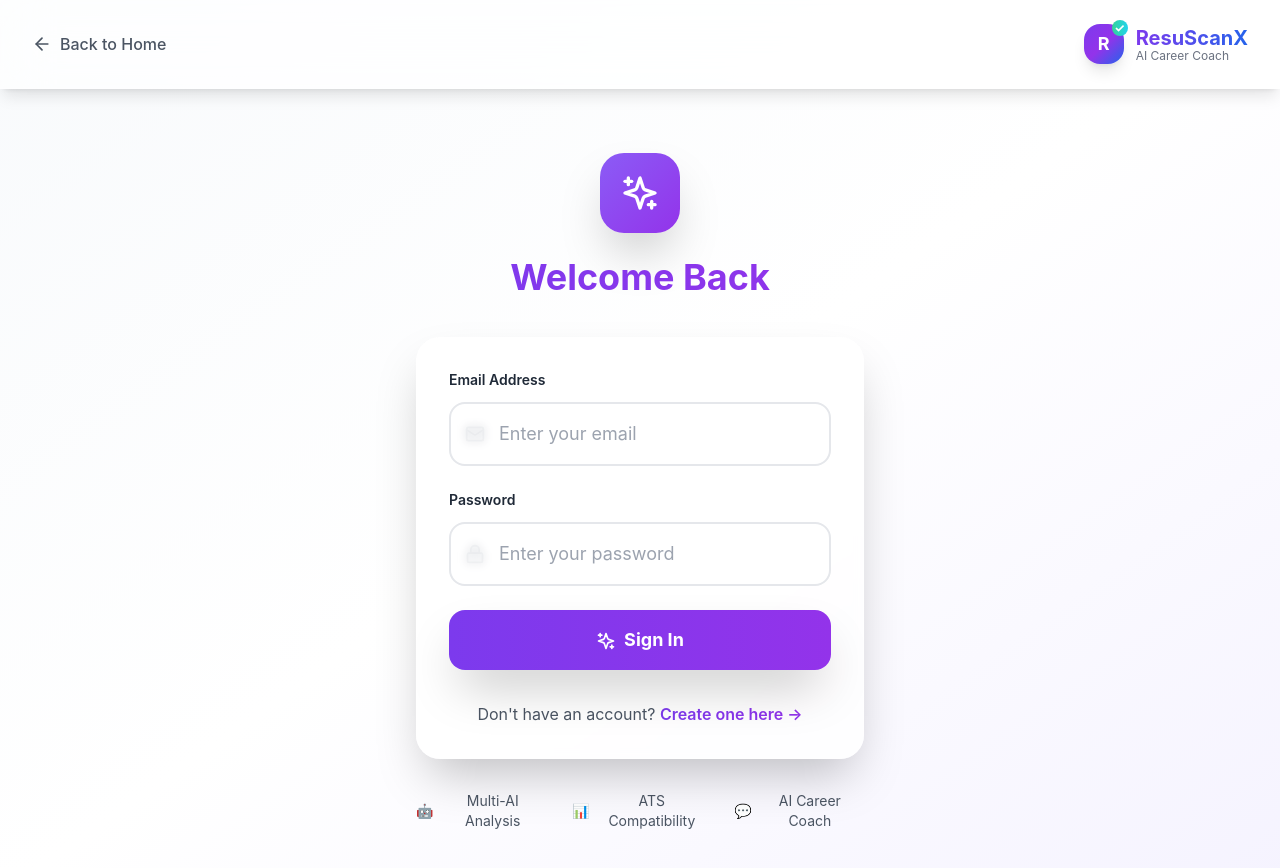
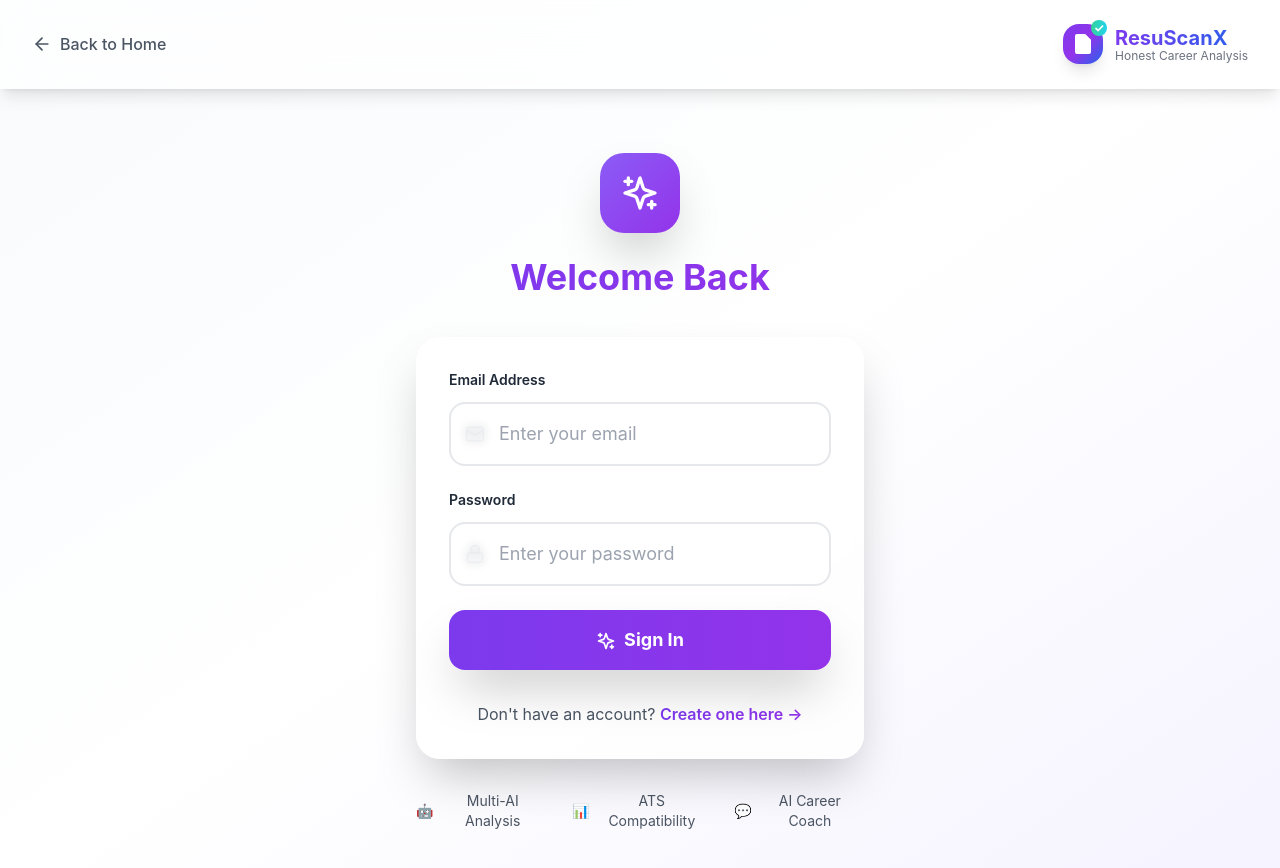
Before and after one commit to dheemanthm2004/ResuScanX, a Next.js app in the folder frontend/: page /login in a window 1280 px wide. Shown: the top 868 px of the page. Built offline with nearby package versions, Linux system fonts and the light colour scheme.

Commit message:
polished logo

```diff
--- a/frontend/app/analysis/[id]/page.tsx
+++ b/frontend/app/analysis/[id]/page.tsx
@@ -81,7 +81,7 @@ export default function AnalysisDetailPage() {
                 }`}
               >
                 <MessageCircle className="h-4 w-4 mr-2" />
-                AI Assistant (Gemini)
+                AI Assistant (4 AI Providers)
               </button>
             </div>
           </div>
--- a/frontend/app/login/page.tsx
+++ b/frontend/app/login/page.tsx
@@ -47,7 +47,13 @@ export default function LoginPage() {
             <div className="flex items-center">
               <div className="relative">
                 <div className="w-10 h-10 bg-gradient-to-br from-violet-600 via-purple-600 to-blue-600 rounded-2xl flex items-center justify-center shadow-lg">
-                  <span className="text-white font-bold text-lg">R</span>
+                  <svg className="w-6 h-6 text-white" fill="currentColor" viewBox="0 0 24 24">
+                    <path d="M14 2H6a2 2 0 0 0-2 2v16a2 2 0 0 0 2 2h12a2 2 0 0 0 2-2V8l-6-6z"/>
+                    <path d="M14 2v6h6"/>
+                    <path d="M16 13H8"/>
+                    <path d="M16 17H8"/>
+                    <path d="M10 9H8"/>
+                  </svg>
                 </div>
                 <div className="absolute -top-1 -right-1 w-4 h-4 bg-gradient-to-r from-emerald-400 to-cyan-400 rounded-full flex items-center justify-center">
                   <span className="text-white text-xs font-bold">✓</span>
@@ -57,7 +63,7 @@ export default function LoginPage() {
                 <h1 className="text-xl font-bold bg-gradient-to-r from-violet-600 to-blue-600 bg-clip-text text-transparent">
                   ResuScanX
                 </h1>
-                <p className="text-xs text-gray-500 -mt-1">AI Career Coach</p>
+                <p className="text-xs text-gray-500 -mt-1">Honest Career Analysis</p>
               </div>
             </div>
           </div>
--- a/frontend/app/register/page.tsx
+++ b/frontend/app/register/page.tsx
@@ -54,7 +54,13 @@ export default function RegisterPage() {
             <div className="flex items-center">
               <div className="relative">
                 <div className="w-10 h-10 bg-gradient-to-br from-violet-600 via-purple-600 to-blue-600 rounded-2xl flex items-center justify-center shadow-lg">
-                  <span className="text-white font-bold text-lg">R</span>
+                  <svg className="w-6 h-6 text-white" fill="currentColor" viewBox="0 0 24 24">
+                    <path d="M14 2H6a2 2 0 0 0-2 2v16a2 2 0 0 0 2 2h12a2 2 0 0 0 2-2V8l-6-6z"/>
+                    <path d="M14 2v6h6"/>
+                    <path d="M16 13H8"/>
+                    <path d="M16 17H8"/>
+                    <path d="M10 9H8"/>
+                  </svg>
                 </div>
                 <div className="absolute -top-1 -right-1 w-4 h-4 bg-gradient-to-r from-emerald-400 to-cyan-400 rounded-full flex items-center justify-center">
                   <span className="text-white text-xs font-bold">✓</span>
@@ -64,7 +70,7 @@ export default function RegisterPage() {
                 <h1 className="text-xl font-bold bg-gradient-to-r from-violet-600 to-blue-600 bg-clip-text text-transparent">
                   ResuScanX
                 </h1>
-                <p className="text-xs text-gray-500 -mt-1">AI Career Coach</p>
+                <p className="text-xs text-gray-500 -mt-1">Honest Career Analysis</p>
               </div>
             </div>
           </div>
```
